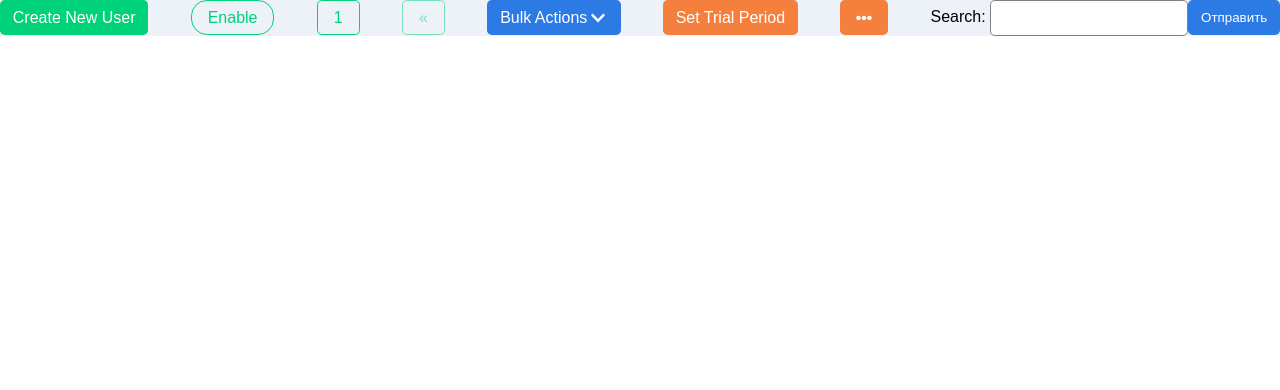
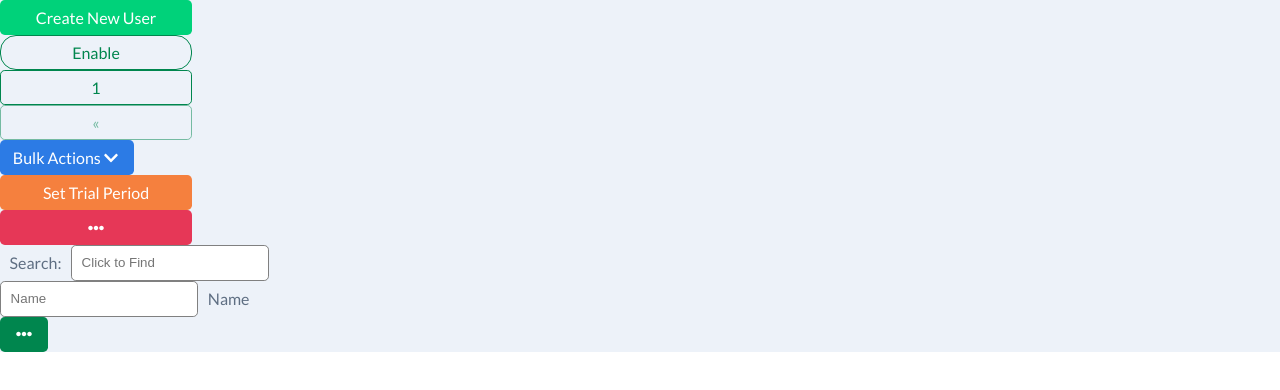
Before and after one commit to darkraisondetre/foxradar-admin-panel, a React app: page / in a window 1280 px wide. Shown: the top 390 px of the page. Built offline with nearby package versions, Linux system fonts and the light colour scheme.

Commit message:
select, input

```diff
--- a/public/index.html
+++ b/public/index.html
@@ -7,6 +7,7 @@
   <meta name="viewport" content="width=device-width, initial-scale=1" />
   <meta name="theme-color" content="#000000" />
   <link rel="manifest" href="%PUBLIC_URL%/manifest.json" />
+  <link href="https://fonts.googleapis.com/css2?family=Lato:ital,wght@0,400;0,700;1,300&display=swap" rel="stylesheet">
   <title>FOXRADAR Admin Panel</title>
 </head>
 
--- a/src/js/components/Input.jsx
+++ b/src/js/components/Input.jsx
@@ -1,10 +1,16 @@
 import React from 'react';
+import api from '../api';
 
 export default class Input extends React.Component {
 
   constructor(props) {
     super(props);
     this.state = {value: ''};
+  }
+
+  static defaultProps = {
+    placeholder: "",
+    className: "",
   }
 
   handleChange = (event) => {
@@ -18,15 +24,17 @@ export default class Input extends React.Component {
 
   render() {
     return (
-        <div>
-          <form onSubmit={this.handleSubmit}>
-            <label>
-              {this.props.label}
-              <input type="text" value={this.state.value} onChange={this.handleChange} className="input br-3"/>
-            </label>
-            <input type="submit" value="Отправить" className="button button_blue" />
+      <form onSubmit={this.handleSubmit} className="inputForm">
+        <div
+        className={api.setClasses(
+          ["input-container", this.props.className],
+        )}>
+
+              <label>{this.props.label}</label>
+              <input type="text" placeholder={this.props.placeholder} value={this.state.value}
+              onChange={this.handleChange} className="input br-3"/>
+        </div>
       </form>
-        </div>
     );
   }
 }
--- /dev/null
+++ b/src/js/components/select.jsx
@@ -0,0 +1,53 @@
+import React from 'react';
+import Button from '../components/button';
+
+export default class SelectButton extends React.Component {
+    constructor(props) {
+        super(props);
+        this.state = {
+            isToggleOn: false,
+        };
+    }
+
+    toggleShow = () => {
+        this.setState({
+            isToggleOn: !this.state.isToggleOn
+        });
+    }
+
+    render() {
+        const options = this.props.listItems.map((item, index) => {
+                return <div
+                className={item.devider === 1 ? "list__item bb" : "list__item"}
+                key={index}
+                value={index}>
+                    {item.title}
+                </div>;
+            });
+
+        return (
+            <div className="bulkContainer">
+                <Button
+                title={this.props.title}
+                icon={this.props.icon}
+                onClick={this.toggleShow}
+                className={this.props.className} >
+                    <div className={this.state.isToggleOn ? 'list' : 'list hidden'}
+                        size={this.props.size}
+                        style={{height: `${SelectButton.LINEHEIGHT*this.props.size}px`}}>
+                            {options}
+                    </div>
+                </Button>
+            </div>
+        );
+    }
+}
+
+const defaultProps = {
+    className: "",
+    title: "Button",
+    icon: false,
+    size: 9
+}
+
+SelectButton.LINEHEIGHT = 40;
--- a/src/js/components/selectButton.jsx
+++ /dev/null
@@ -1,69 +0,0 @@
-import React from 'react';
-import Button from '../components/button';
-import {faChevronDown} from '@fortawesome/free-solid-svg-icons';
-
-export default class SelectButton extends React.Component {
-    constructor(props) {
-        super(props);
-        this.state = {
-            isToggleOn: false,
-        };
-    }
-
-    toggleShow = () => {
-        this.setState(currentState => ({
-            isToggleOn: !currentState.isToggleOn
-        }));
-    }
-
-    render() {
-        return (
-            <div className="bulkContainer">
-                <Button title="Bulk Actions" icon={faChevronDown} className="button_blue" onClick={this.toggleShow}>
-                <div className={this.state.isToggleOn ? 'list' : 'list hidden'}
-                    size={this.props.size}
-                    style={{height: `${SelectButton.LINEHEIGHT*this.props.size}px`}}>
-                        <div className="list__item">Adjust Time for All</div>
-                        <div className="list__item">Disconnect All Users for All</div>
-                        <div className="list__item">Disable All</div>
-                        <div className="list__item bb">Enable All</div>
-                        <div className="list__item">Adjust Time for Selected</div>
-                        <div className="list__item">Disconnect Selected</div>
-                        <div className="list__item">Disable Selected</div>
-                        <div className="list__item">Enable Selected</div>
-                        <div className="list__item">Delete Selected</div>
-                </div>
-                </Button>
-            </div>
-        );
-    }
-}
-
-const defaultProps = {
-    className: "",
-    isLink: false,
-    title: "Button",
-    icon: false,
-    size: 9,
-    height: 400
-}
-
-SelectButton.LINEHEIGHT = 40;
-
-
-
-// const dataTitles = [
-//     {id: 1, title: 'Adjust Time for All'},
-//     {id: 2, title: 'Disconnect All Users for All'},
-//     {id: 3, title: 'Disable All'},
-//     {id: 4, title: 'Enable All'},
-//     {id: 5, title: 'Adjust Time for Selected'},
-//     {id: 6, title: 'Disconnect Selected'},
-//     {id: 7, title: 'Disable Selected'},
-//     {id: 8, title: 'Enable Selected'},
-//     {id: 9, title: 'Delete Selected'},
-// ];
-
-// const listItems = dataTitles.map((el) => {
-//     <div className="list__item" key={el.id}>{el.title}</div>
-// });
--- a/src/js/pages/main.jsx
+++ b/src/js/pages/main.jsx
@@ -1,20 +1,42 @@
 import React from 'react';
 import Button from '../components/button';
-import SelectButton from '../components/selectButton';
-import Input from '../components/Input'
+import SelectButton from '../components/select';
+import Input from '../components/input'
 import { faChevronDown, faEllipsisH } from '@fortawesome/free-solid-svg-icons'
 
 export default function Main() {
     return(
         <div className="main-page">
             <Button title="Create New User" className="button_green"/>
-            <Button title="Enable" className="button_transparent border_green br-1"/>
-            <Button title="1" className="button_transparent border_green"/>
-            <Button title="«" className="button_transparent border_green disabled"/>
-            <SelectButton title="Bulk Actions " size="9" icon={faChevronDown} className="button_blue"/>
+            <Button title="Enable" className="button_transparent border_darkGreen br-1"/>
+            <Button title="1" className="button_transparent border_darkGreen"/>
+            <Button title="«" className="button_transparent border_darkGreen disabled"/>
+            <SelectButton title="Bulk Actions " listItems={listItems} size="9" icon={faChevronDown} className="button_blue"/>
             <Button title="Set Trial Period" className="button_orange" />
-            <Button className="button_orange" icon={faEllipsisH} />
-            <Input label="Search: "/>
+            <Button className="button_red" icon={faEllipsisH} />
+            <Input label="Search: " placeholder="Click to Find"/>
+            <Input label="Name " placeholder="Name" className="label_right"/>
+            <SelectButton listItems={listItemsOther} size="5" icon={faEllipsisH} className="button_darkGreen"/>
         </ div>
     );
 }
+
+const listItems = [
+    {id: 0, title: 'Adjust Time for All'},
+    {id: 1, title: 'Disconnect All Users for All'},
+    {id: 2, title: 'Disable All'},
+    {id: 3, title: 'Enable All', devider: 1},
+    {id: 4, title: 'Adjust Time for Selected'},
+    {id: 5, title: 'Disconnect Selected'},
+    {id: 6, title: 'Disable Selected'},
+    {id: 7, title: 'Enable Selected'},
+    {id: 8, title: 'Delete Selected'},
+]
+
+const listItemsOther = [
+    {id: 0, title: 'Details'},
+    {id: 1, title: 'Adjust Time'},
+    {id: 2, title: 'Disconnect'},
+    {id: 3, title: 'Enable'},
+    {id: 4, title: 'Delete'},
+]
--- a/src/scss/components/_app.scss
+++ b/src/scss/components/_app.scss
@@ -1,7 +1,7 @@
 html, body, #root {
   width: 100%;
   height: 100%;
-  font-family: sans-serif;
+  font-family: 'Lato', sans-serif;
   font-size: 16px;
 }
 #root {
--- a/src/scss/components/_button.scss
+++ b/src/scss/components/_button.scss
@@ -1,4 +1,5 @@
 .button {
+    max-width: 12rem;
     height: 35px;
     display: flex;
     align-items: center;
@@ -12,8 +13,14 @@
     outline: none;
     cursor: pointer;
 
+    &.button_red {
+        background: $red;
+    }
     &.button_green {
         background: $green;
+    }
+    &.button_darkGreen {
+        background: $darkGreen;
     }
     &.button_blue {
         background: $blue;
@@ -23,14 +30,14 @@
     }
     &.button_transparent {
         background: transparent;
-        color: $green;
+        color: $darkGreen;
         padding: .3em 1em;
     }
     &.br-1 {
         border-radius: 1rem;
     }
-    &.border_green {
-        border: 1px solid $green;
+    &.border_darkGreen {
+        border: 1px solid $darkGreen;
     }
 }
 
--- a/src/scss/components/_input.scss
+++ b/src/scss/components/_input.scss
@@ -1,3 +1,22 @@
-form {
+.inputForm {
     display: flex;
 }
+
+.input-container{
+    display: flex;
+    align-items: center;
+    flex-direction: row;
+
+    &.label_right {
+        flex-direction: row-reverse;
+    }
+    &.label_top {
+        flex-direction: column;
+        align-items: flex-start;
+    }
+}
+
+.input-container label{
+    color: $textGrey;
+    margin: 0.2rem .6rem;
+}
--- a/src/scss/components/_main.scss
+++ b/src/scss/components/_main.scss
@@ -1,6 +1,8 @@
 .main-page {
     width: 100%;
+    height: 100%;
     display: flex;
     justify-content: space-between;
+    flex-direction: column;
     background-color: $bGrey;
 }
--- a/src/scss/components/_variables.scss
+++ b/src/scss/components/_variables.scss
@@ -1,10 +1,14 @@
 $white: #fff;
 
-$green: #00d27a;
+$red: rgb(230, 55, 87);
 
-$blue: #2c7be5;
+$green: rgb(0, 210, 122);
 
-$orange: #f5803e;
+$darkGreen: rgb(0, 134, 78);
+
+$blue: rgb(44, 123, 229);;
+
+$orange: rgb(245, 128, 62);
 
 $bGrey: #edf2f9;
 
```
Also changed, not shown: src/js/components/button.jsx (indentation only). Lines whose indentation alone changed are shown as unchanged.
